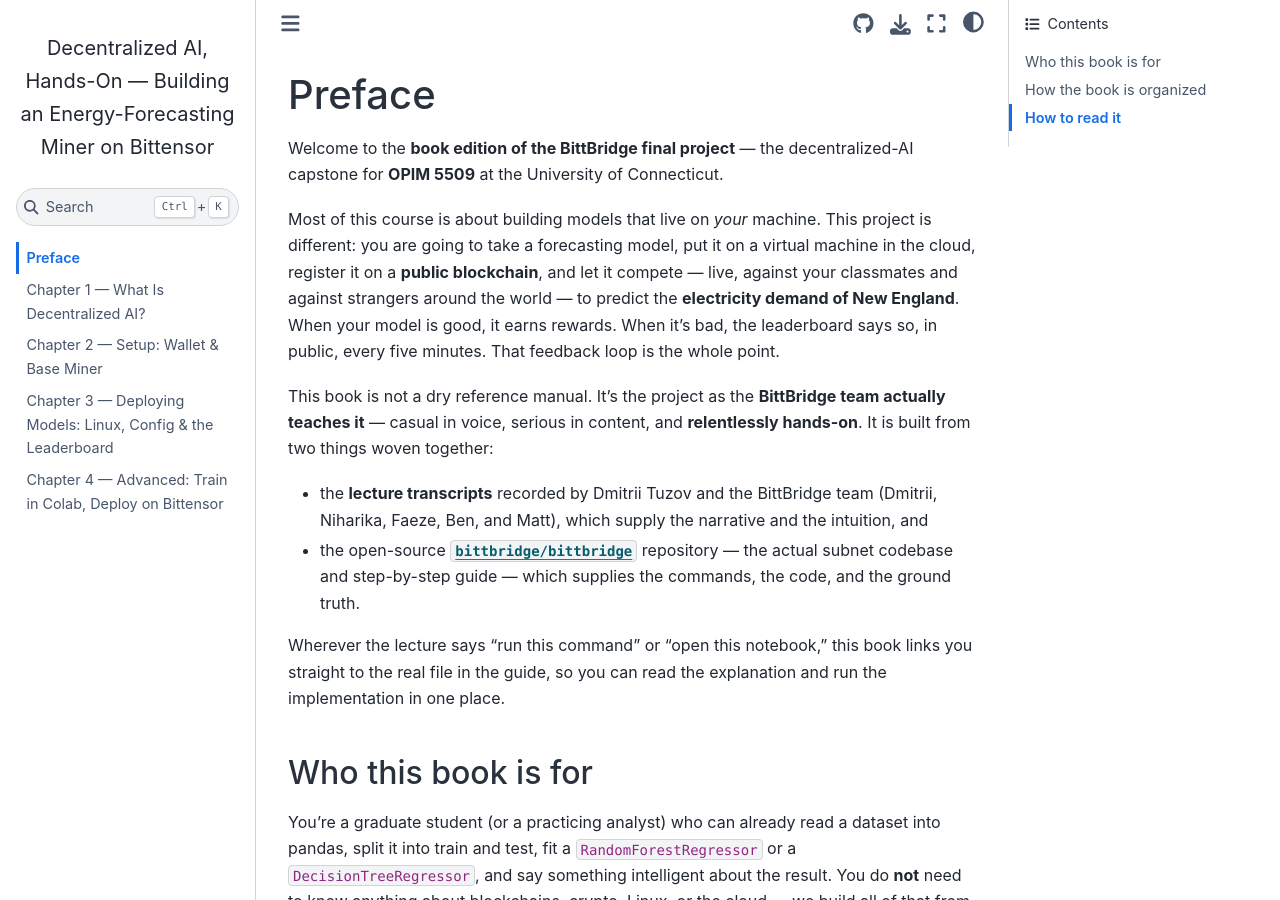
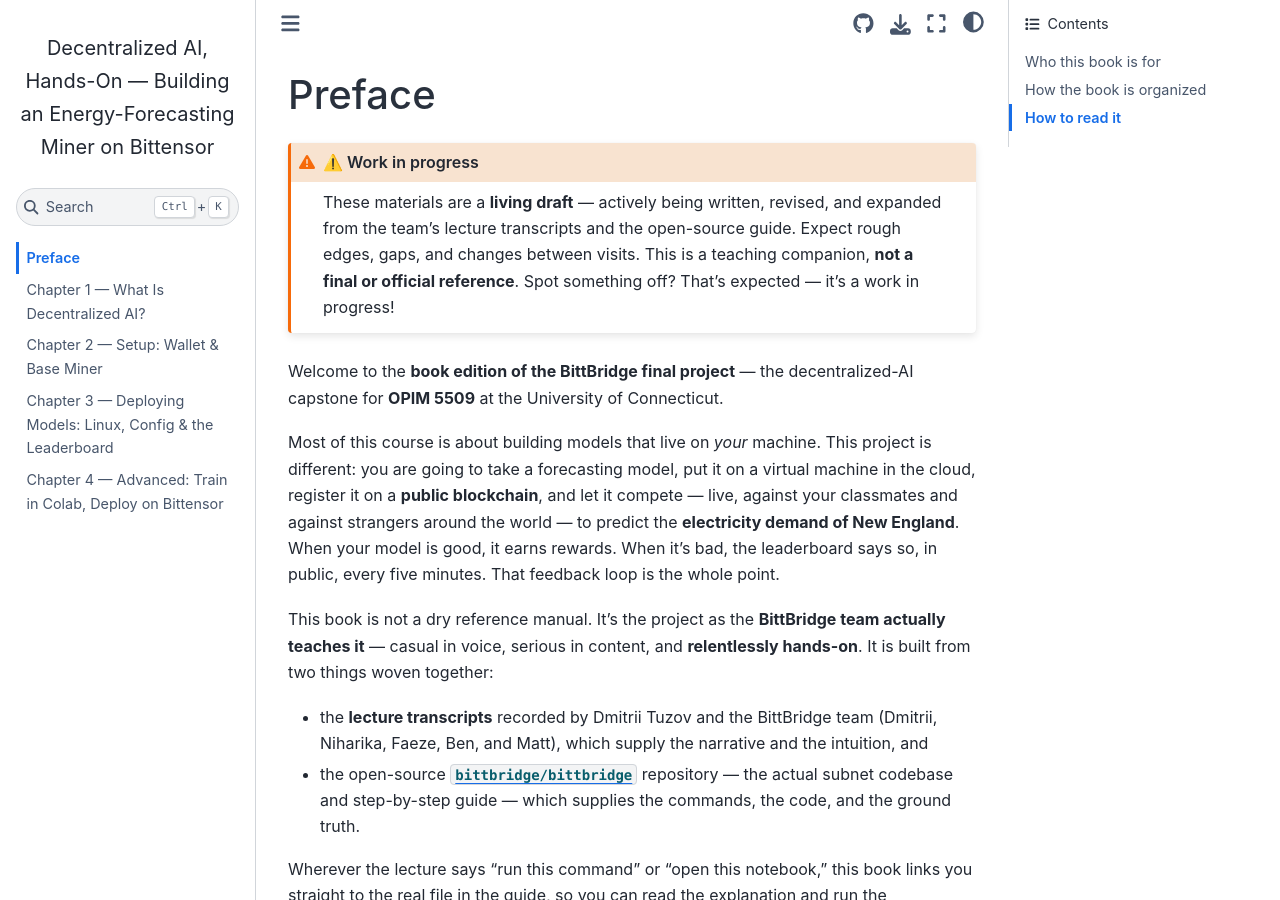
Before and after one commit to drdave-teaching/bittbridge-textbook, a Jupyter Book: the page built from intro.md, in a window 1280 px wide and 900 px high. Built offline with Jupyter Book 1.0.4 settings and Sphinx 7.4.7 and the Sphinx Book theme 1.1.4, drawn with Linux system fonts in a browser that asks for light colours; some of the changed text lies outside the part shown.

Commit message:
Add 'work in progress' disclaimer (footer + intro callout)

```diff
--- a/_config.yml
+++ b/_config.yml
@@ -7,6 +7,7 @@
   use_repository_button: true
   home_page_in_navbar: true
   extra_footer: |
+    <p style="font-size:0.9em;opacity:0.85"><strong>⚠️ Work in progress.</strong> These are living draft materials — actively being written and revised. Expect rough edges, gaps, and changes; this is a teaching companion, not a final or official reference.</p>
     <p><em>The BittBridge final project (OPIM 5509). Built from the BittBridge team's
     lecture transcripts (Dmitrii Tuzov, Niharika, Faeze, Ben, Matt) and the open-source
     <a href="https://github.com/bittbridge/bittbridge">bittbridge/bittbridge</a> guide —
--- a/intro.md
+++ b/intro.md
@@ -1,4 +1,9 @@
 # Preface
+
+:::{admonition} ⚠️ Work in progress
+:class: warning
+These materials are a **living draft** — actively being written, revised, and expanded from the team's lecture transcripts and the open-source guide. Expect rough edges, gaps, and changes between visits. This is a teaching companion, **not a final or official reference**. Spot something off? That's expected — it's a work in progress!
+:::
 
 Welcome to the **book edition of the BittBridge final project** — the decentralized-AI capstone for **OPIM 5509** at the University of Connecticut.
 
```
